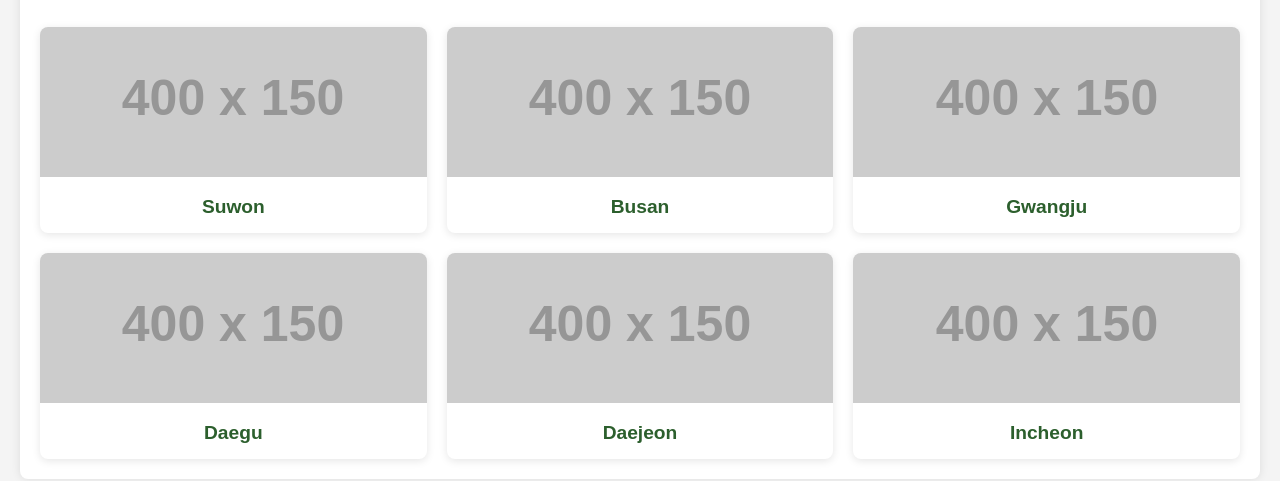
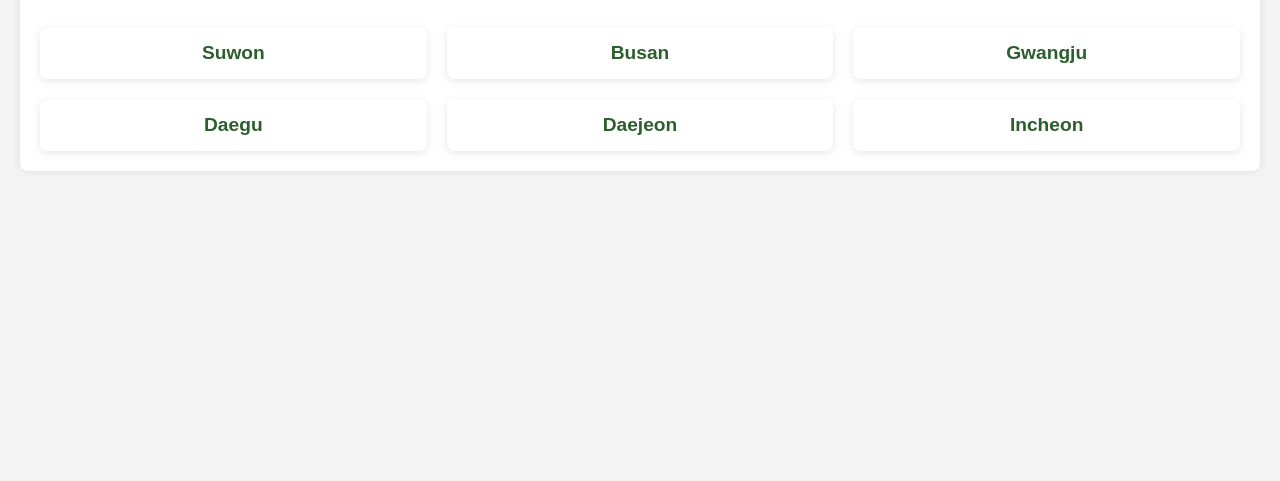
Before and after one commit to Visoahmadcs/masjid-directory, a plain HTML site: page index.html in a window 1280 px wide. Shown: the part 101-582 px from the top of the page. Drawn offline with Linux system fonts and the light colour scheme; placeholder pictures from the web are drawn by us.

Commit message:
images removed

```diff
--- a/index.html
+++ b/index.html
@@ -76,7 +76,6 @@
             <!-- City Card 1: Seoul -->
             <div class="city-card">
                 <a href="seoul.html">
-                    <img src="https://via.placeholder.com/400x150?text=Seoul" alt="Seoul">
                     <h3>Suwon</h3>
                 </a>
             </div>
@@ -84,7 +83,6 @@
             <!-- City Card 2: Busan -->
             <div class="city-card">
                 <a href="busan.html">
-                    <img src="https://via.placeholder.com/400x150?text=Busan" alt="Busan">
                     <h3>Busan</h3>
                 </a>
             </div>
@@ -92,7 +90,6 @@
             <!-- City Card 3: Gwangju -->
             <div class="city-card">
                 <a href="gwangju.html">
-                    <img src="https://via.placeholder.com/400x150?text=Gwangju" alt="Gwangju">
                     <h3>Gwangju</h3>
                 </a>
             </div>
@@ -100,7 +97,6 @@
             <!-- City Card 4: Daegu -->
             <div class="city-card">
                 <a href="daegu.html">
-                    <img src="https://via.placeholder.com/400x150?text=Daegu" alt="Daegu">
                     <h3>Daegu</h3>
                 </a>
             </div>
@@ -108,7 +104,6 @@
             <!-- City Card 5: Daejeon -->
             <div class="city-card">
                 <a href="daejeon.html">
-                    <img src="https://via.placeholder.com/400x150?text=Daejeon" alt="Daejeon">
                     <h3>Daejeon</h3>
                 </a>
             </div>
@@ -116,7 +111,6 @@
             <!-- City Card 6: Incheon -->
             <div class="city-card">
                 <a href="incheon.html">
-                    <img src="https://via.placeholder.com/400x150?text=Incheon" alt="Incheon">
                     <h3>Incheon</h3>
                 </a>
             </div>
```
